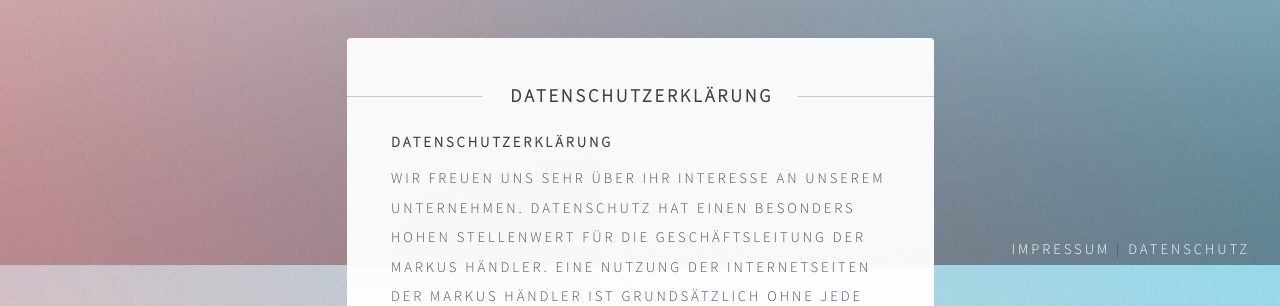
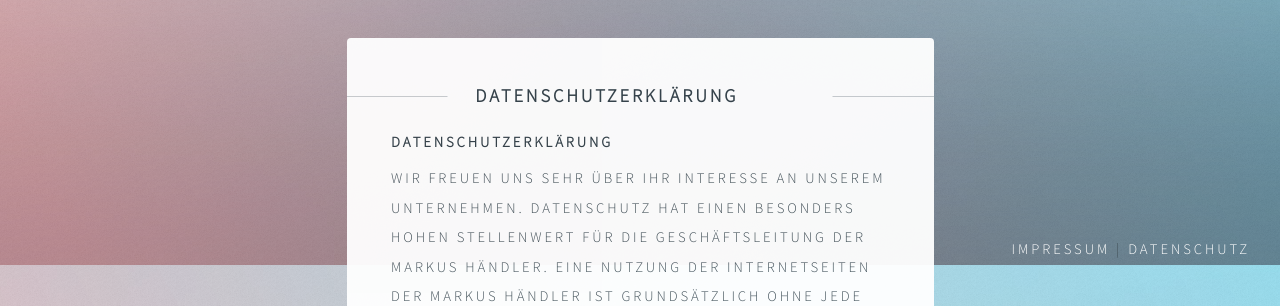
Before and after one commit to mhaendler/website, a PHP site: page /datenschutz.php in a window 1280 px wide. Shown: the part 535-841 px from the top of the page. Run offline with PHP 8.4, Linux system fonts and the light colour scheme.

Commit message:
Bugfix. überschrift im datenschutz

```diff
--- a/assets/css/main.css
+++ b/assets/css/main.css
@@ -728,7 +728,7 @@ button:disabled,
 }
 
 #datenschutz .dividing-line h2{
-	max-width: 260px;
+	max-width: 330px;
 }
 
 .dividing-line:before {
```
